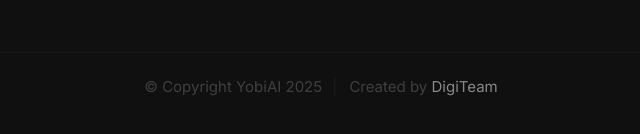
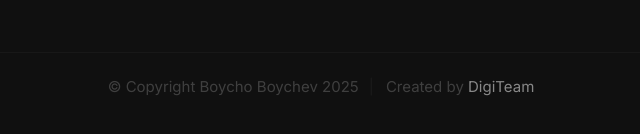
Before and after one commit to narkotooo/dth, a plain HTML site: page index.html in a window 1280 px wide. Shown: the part 1389-1523 px from the top of the page, 319-959 px from the left. Drawn offline with Linux system fonts and the light colour scheme.

Commit message:
Update index.html

```diff
--- a/index.html
+++ b/index.html
@@ -153,7 +153,7 @@
                 <div class="column lg-12 s-footer__bottom-content">
 
                     <p class="ss-copyright">
-                        <span>© Copyright YobiAI 2025</span>
+                        <span>© Copyright Boycho Boychev 2025</span>
                         <span>Created by <a href="https://www.digiteam.eu.cc/">DigiTeam</a></span>
                     </p>
 
```
